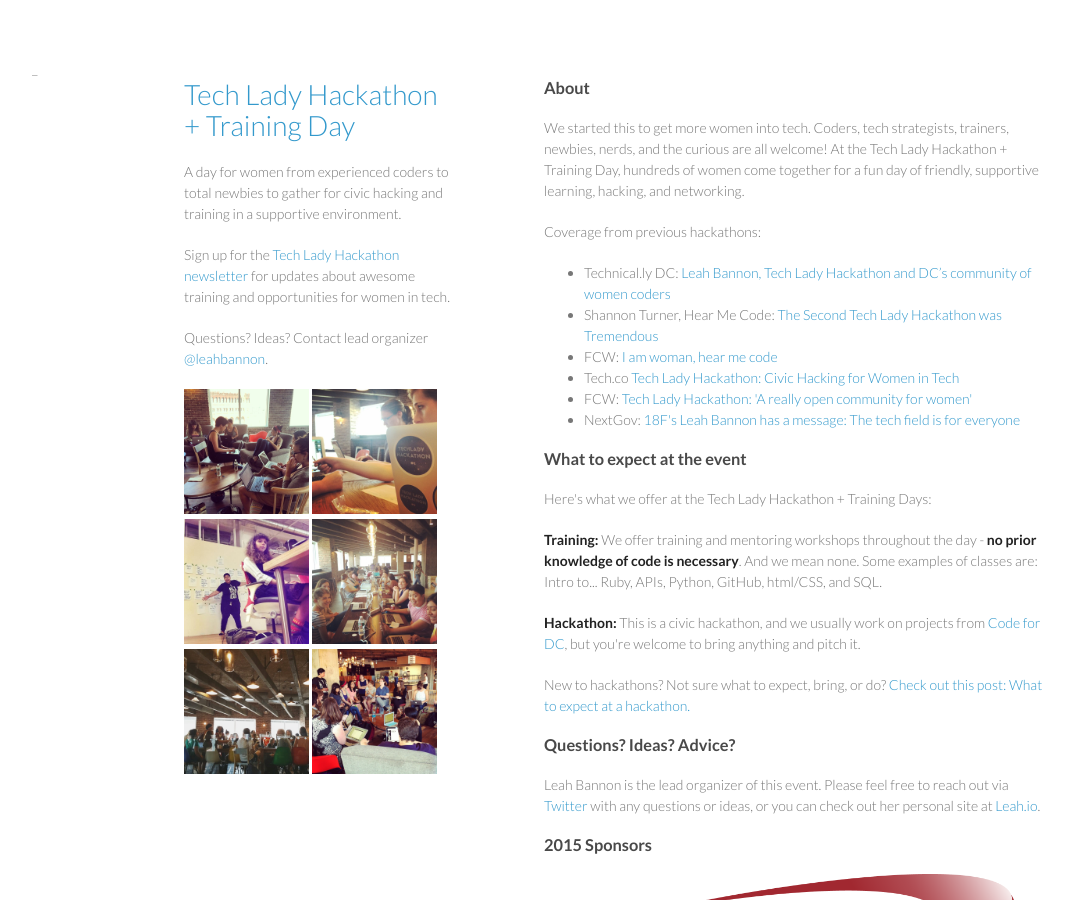
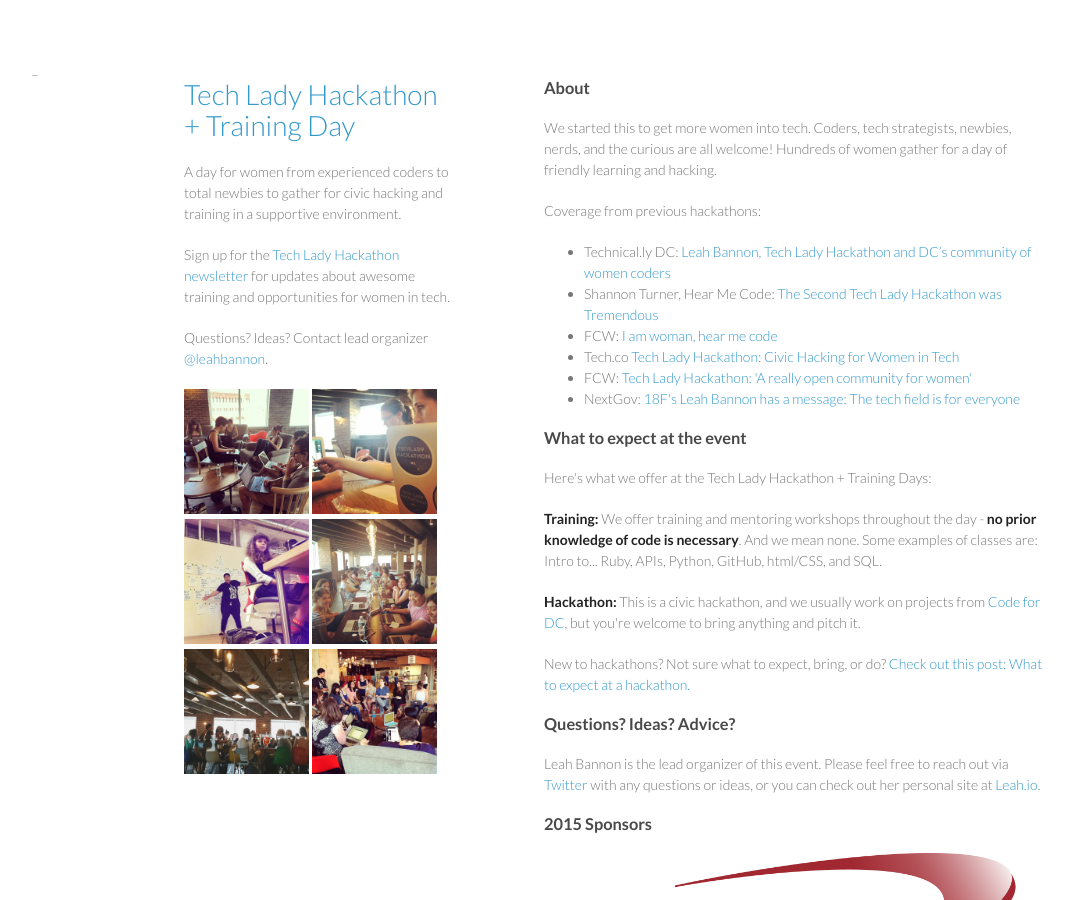
Before and after one commit to leahbannon/techladyhackathon, a Jekyll site: the page built from index.html, in a window 1280 px wide and 900 px high. Shown: the whole window, without its empty margins (26-1097 px from the left). Built offline with Jekyll 4.4.1, drawn with Linux system fonts in a browser that asks for light colours.

Commit message:
Update index.html

```diff
--- a/index.html
+++ b/index.html
@@ -5,7 +5,7 @@
 
 <h3>About</h3>
 
-<p>We started this to get more women into tech. Coders, tech strategists, trainers, newbies, nerds, and the curious are all welcome! At the Tech Lady Hackathon + Training Day, hundreds of women come together for a fun day of friendly, supportive learning, hacking, and networking.</p>
+<p>We started this to get more women into tech. Coders, tech strategists, newbies, nerds, and the curious are all welcome! Hundreds of women gather for a day of friendly learning and hacking.</p>
 
 <p>Coverage from previous hackathons:</p>
 <ul>
```
